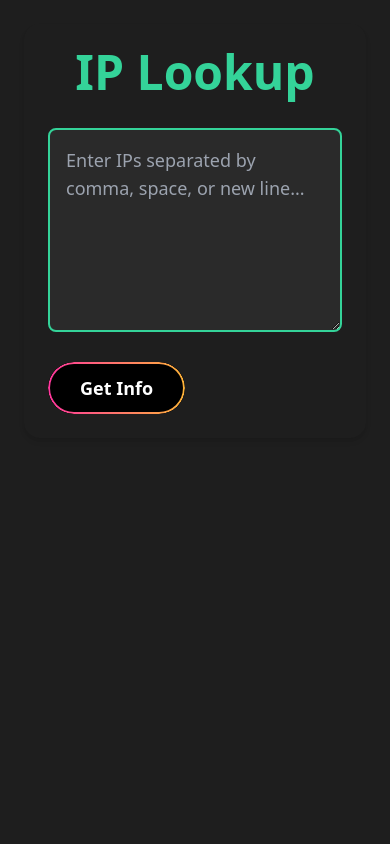
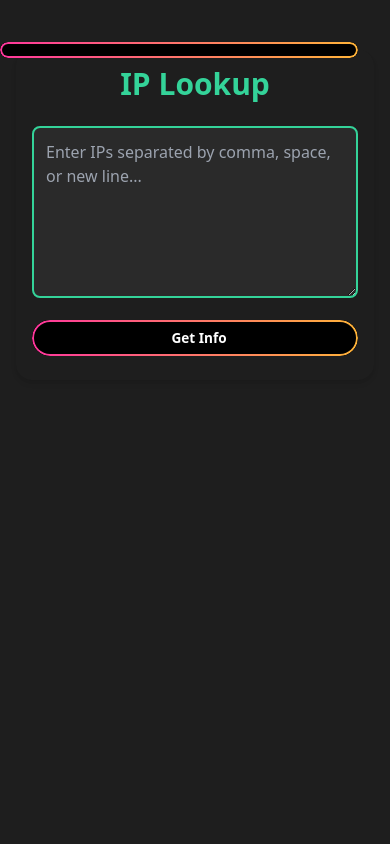
Before and after one commit to harsh142000/ip-lookup-tool, a Flask app: page / in a window 390 px wide. Run offline with Flask 3, Linux system fonts and the light colour scheme; some libraries are stand-ins or nearby versions.

Commit message:
Some more changes

```diff
--- a/app.py
+++ b/app.py
@@ -243,18 +243,27 @@ def handle_ip_lookup():
     # Validate and deduplicate public IPs, limit to 100
     filtered_ips = []
     seen = set()
+    skipped_private_or_invalid = []
+
     for ip in raw_ips:
         if ip in seen:
             continue
+        seen.add(ip)
         if is_valid_public_ip(ip):
             filtered_ips.append(ip)
-            seen.add(ip)
+        else:
+            skipped_private_or_invalid.append(ip)
         if len(filtered_ips) == 100:
             break
 
+
     with ThreadPoolExecutor(max_workers=MAX_WORKERS) as executor:
         results = list(executor.map(get_ip_info, filtered_ips))
-
+    # Track IPs with no useful data
+    no_data_ips = [r["ip"] for r in results if (
+        (not r["isp"] or r["isp"] == "N/A") and
+        (not r["country"] or r["country"] == "N/A")
+        )]
     table_rows = "".join(
         f"<tr><td>{r['ip']}</td><td>{r['isp']}</td><td>{r['country']}</td><td>{r['detections']}</td></tr>"
         for r in results
@@ -281,11 +290,11 @@ def handle_ip_lookup():
     print("----------------------------\n")
 
     return jsonify({
-        "summary": summary_text,
-        "table": table_rows,
-        "raw_table": [[r['ip'], r['isp'], r['country'], r['detections']] for r in results]
-    })
-
+    "summary": summary_text,
+    "table": table_rows,
+    "raw_table": [[r['ip'], r['isp'], r['country'], r['detections']] for r in results],
+    "no_data_ips": no_data_ips
+})
 
 @app.route("/download_excel", methods=["POST"])
 def download_excel():
--- a/static/script.js
+++ b/static/script.js
@@ -84,10 +84,10 @@ async function fetchIPData() {
   // Compose messages for UI below textarea
   let messages = [];
   if (duplicateIPs.length > 0) {
-    messages.push(`⚠️ Duplicate IPs filtered out: ${duplicateIPs.join(", ")}`);
+    messages.push(`⚠️ ${duplicateIPs.length} Duplicate IPs filtered out: ${duplicateIPs.join(", ")}`);
   }
   if (privateIPs.length > 0) {
-    messages.push(`⚠️ Private/Reserved IPs filtered out: ${privateIPs.join(", ")}`);
+    messages.push(`⚠️ ${privateIPs.length} Private/Reserved IPs filtered out: ${privateIPs.join(", ")}`);
   }
 
   // If more than 100 valid public IPs, slice to 100 and warn
@@ -97,10 +97,8 @@ async function fetchIPData() {
     messages.push(
       `⚠️ You entered ${validPublicIPs.length} valid public IPs. Only the first 100 will be processed.`
     );
-    messages.push(`IPs excluded from processing: ${extraIPs.join(", ")}`);
+    messages.push(`⚠️ ${extraIPs.length} IPs excluded from processing: ${extraIPs.join(", ")}`);
   }
-
-  messageDiv.innerHTML = messages.join("<br>") || "";
 
   // Limit to first 100 valid public IPs
   const ipsToProcess = validPublicIPs.slice(0, 100);
@@ -123,6 +121,42 @@ async function fetchIPData() {
 
     const data = await response.json();
 
+    const processedCount = data.raw_table?.length || 0;
+
+    if (data.no_data_ips && data.no_data_ips.length > 0) {
+  const displayList = data.no_data_ips.slice(0, 5).join(", ");
+  const more = data.no_data_ips.length > 5 ? ` and ${data.no_data_ips.length - 5} more...` : "";
+  messages.push(`⚠️ ${data.no_data_ips.length} IPs returned no data from any source: ${displayList}${more}`);
+}
+
+    console.log("RAW TABLE:", data.raw_table);
+
+  // Identify IPs where both ISP and Country are missing
+const rawIPs = inputField.value
+  .split(/[\s,\n]+/)
+  .map(ip => ip.trim())
+  .filter(ip => ip.length > 0);
+
+const processedIPs = (data.raw_table || []).map(row => row[0]);
+const skippedIPs = data.skipped || [];
+
+const droppedIPs = rawIPs.filter(ip => {
+  return !processedIPs.includes(ip) &&
+         !skippedIPs.includes(ip) &&
+         !duplicateIPs.includes(ip) &&
+         !privateIPs.includes(ip) &&
+         !extraIPs.includes(ip);
+});
+
+if (droppedIPs.length > 0) {
+  messages.push(`⚠️ ${droppedIPs.length} IPs returned no data from any source: ${droppedIPs.join(", ")}`);
+}
+messages.unshift(`✅ Data found for ${processedCount} IP${processedCount !== 1 ? 's' : ''}.`);
+
+    // Update UI message div with all warnings
+    messageDiv.innerHTML = messages.join("<br>") || "";
+
+    // Show summary and table
     summaryDiv.innerText = data.summary;
     summarySection.classList.remove("hidden");
 
@@ -130,10 +164,11 @@ async function fetchIPData() {
     tableSection.classList.remove("hidden");
 
     downloadBtn.style.display = "inline-block";
-
+    document.getElementById("resetContainer").classList.remove("hidden");
     // Save latest for copy/download
     window._latestSummary = data.summary;
     window._latestTable = data.raw_table;
+
   } catch (err) {
     console.error("Error:", err);
     alert("❌ Error retrieving IP info:\n" + err.message);
@@ -142,6 +177,7 @@ async function fetchIPData() {
     lookupButton.textContent = "Get Info";
   }
 }
+
 
 // Copy summary text to clipboard
 function copyToClipboard(elementId, btnId) {
@@ -219,23 +255,48 @@ function downloadExcel() {
 
 // Reset tool inputs and outputs
 function resetTool() {
+  // Clear input and messages
   document.getElementById("ipInput").value = "";
-  document.getElementById("message").innerHTML = "";
+  document.getElementById("message").innerText = "";
+  document.getElementById("errorMsg").classList.add("hidden");
+
+  // Hide results and reset UI
   document.getElementById("summarySection").classList.add("hidden");
-  document.getElementById("summary").innerHTML = "";
   document.getElementById("tableSection").classList.add("hidden");
+  document.getElementById("summary").innerText = "";
   document.getElementById("tableBody").innerHTML = "";
 
-  const downloadBtn = document.getElementById("downloadExcelBtn");
-  downloadBtn.style.display = "none";
-  downloadBtn.textContent = "Export to Excel";
-  downloadBtn.classList.remove("downloaded");
-  downloadBtn.disabled = false;
+  // Hide buttons
+  document.getElementById("downloadExcelBtn").style.display = "none";
+  document.getElementById("resetContainer").classList.add("hidden");
 
-  const errorMsg = document.getElementById("errorMsg");
-  errorMsg.classList.add("hidden");
-  errorMsg.textContent = "";
+  // Reset spinner just in case
+  document.getElementById("spinner").classList.add("hidden");
+}
+const toggleThemeBtn = document.getElementById("toggleTheme");
 
-  window._latestSummary = "";
-  window._latestTable = [];
-}
+// Apply theme on initial load
+window.addEventListener("DOMContentLoaded", () => {
+  const savedTheme = localStorage.getItem("theme");
+  if (savedTheme === "light") {
+    document.body.classList.add("light-mode");
+    toggleThemeBtn.innerHTML = '<i class="ph ph-moon"></i>';
+  } else {
+    // Default is dark mode
+    document.body.classList.remove("light-mode");
+    toggleThemeBtn.innerHTML = '<i class="ph ph-sun"></i>';
+  }
+});
+
+// Toggle theme and store preference
+toggleThemeBtn.addEventListener("click", () => {
+  document.body.classList.toggle("light-mode");
+
+  const isLight = document.body.classList.contains("light-mode");
+  toggleThemeBtn.innerHTML = isLight
+    ? '<i class="ph ph-moon"></i>'
+    : '<i class="ph ph-sun"></i>';
+
+  // Save preference
+  localStorage.setItem("theme", isLight ? "light" : "dark");
+});
--- a/static/style.css
+++ b/static/style.css
@@ -2,32 +2,41 @@ body {
   font-family: -apple-system, BlinkMacSystemFont, 'Segoe UI', Roboto, Helvetica, Arial, sans-serif;
   background-color: #1e1e1e;
   color: #ffffff;
+  transition: background-color 0.4s ease, color 0.4s ease;
 }
+
 textarea {
   resize: vertical;
   background-color: #2a2a2a;
   color: #fff;
   border: 1px solid #444;
+  font-size: 1rem;
+  padding: 0.75rem;
 }
+
 table th, table td {
   text-align: center;
   vertical-align: middle;
-  font-size: 18px;
+  font-size: 1rem;
   background-color: #2a2a2a;
   color: #ffffff;
   border: 1px solid #666;
   padding: 0.75rem;
 }
+
 th {
   font-weight: 700;
   background-color: #3a3a3a;
 }
+
 table tr:nth-child(even) {
   background-color: #2f2f2f;
 }
+
 table tr:hover {
   background-color: #3f3f3f;
 }
+
 .spinner {
   border: 4px solid #333;
   border-top: 4px solid #4ade80;
@@ -37,13 +46,17 @@ table tr:hover {
   animation: spin 1s linear infinite;
   margin: 0 auto;
 }
+
 @keyframes spin {
   0% { transform: rotate(0deg); }
   100% { transform: rotate(360deg); }
 }
+
 .neon-button {
   position: relative;
-  display: inline-block;
+  display: inline-flex;
+  align-items: center;
+  justify-content: center;
   padding: 0.75rem 2rem;
   border-radius: 9999px;
   color: #ffffff;
@@ -53,6 +66,7 @@ table tr:hover {
   z-index: 0;
   overflow: hidden;
   transition: color 0.3s, background 0.3s;
+  white-space: nowrap;
 }
 
 .neon-button::before {
@@ -174,13 +164,65 @@ table::-webkit-scrollbar-thumb {
   }
 }
 
-
 #resetBtn {
   background-color: #ff1744;
   border-color: #ff1744;
 }
-
 #resetBtn:hover {
   background-color: #f01440;
   border-color: #f01440;
 }
+
+/* 📱 Mobile Tweaks */
+@media screen and (max-width: 640px) {
+  .neon-button {
+    font-size: 0.85rem;
+    padding: 0.5rem 1rem;
+    width: 100%;
+    margin-bottom: 0.5rem;
+  }
+
+  .section-title {
+    font-size: 1rem;
+    padding: 0.25rem 0.75rem;
+  }
+
+  table th, table td {
+    font-size: 14px;
+    padding: 0.5rem;
+  }
+
+  textarea {
+    font-size: 0.95rem;
+    padding: 0.75rem;
+  }
+
+  .flex-wrap {
+    flex-direction: column;
+    align-items: stretch;
+  }
+
+  #toggleTheme {
+    top: 1rem;
+    right: 1rem;
+    padding: 0.5rem;
+  }
+
+  #toggleTheme i {
+    font-size: 1.25rem;
+  }
+}
+
+/* 📱 Icon-Only Buttons on Very Small Screens */
+@media screen and (max-width: 360px) {
+  .icon-btn .btn-label {
+    display: none;
+  }
+  .icon-btn {
+    padding: 0.75rem;
+    justify-content: center;
+  }
+  .icon-btn i {
+    font-size: 1.5rem;
+  }
+}
--- a/templates/index.html
+++ b/templates/index.html
@@ -9,24 +9,60 @@
   <link href="https://cdn.jsdelivr.net/npm/tailwindcss@2.2.19/dist/tailwind.min.css" rel="stylesheet">
   <script src="https://unpkg.com/@phosphor-icons/web"></script>
   <link rel="stylesheet" href="{{ url_for('static', filename='style.css') }}">
+  <style>
+    html, body {
+      transition: background-color 0.4s ease, color 0.4s ease;
+    }
+    .light-mode {
+      background-color: #ffffff;
+      color: #000000;
+    }
+    .light-mode textarea,
+    .light-mode table th,
+    .light-mode table td,
+    .light-mode .section-title,
+    .light-mode .neon-button,
+    .light-mode .custom-scroll::-webkit-scrollbar-thumb {
+      background-color: #f0f0f0 !important;
+      color: #000000 !important;
+    }
+    .light-mode .neon-button {
+      background-color: #000000 !important;
+      color: #ffffff !important;
+    }
+    .light-mode #summary {
+      color: #000000;
+    }
+  </style>
 </head>
-<body class="min-h-screen p-6 bg-[#1e1e1e] text-white font-sans">
-  <div class="max-w-4xl mx-auto bg-[#2a2a2a] p-6 rounded-2xl shadow-md">
-    <h1 class="text-5xl font-extrabold text-center mb-8 text-green-400">IP Lookup</h1>
+<body class="min-h-screen p-4 sm:p-6 bg-[#1e1e1e] text-white font-sans transition-all duration-300">
+  <div class="relative">
+    <button id="toggleTheme" class="absolute top-2 right-2 neon-button icon-btn text-lg">
+      <i class="ph ph-moon-stars"></i>
+    </button>
+  </div>
 
-    <textarea id="ipInput" rows="6" class="w-full p-4 text-lg rounded-lg border-2 border-green-400 bg-[#1e1e1e] text-white placeholder-gray-400" placeholder="Enter IPs separated by comma, space, or new line..."></textarea>
+  <div class="max-w-4xl mx-auto bg-[#2a2a2a] p-4 sm:p-6 rounded-2xl shadow-md">
+    <h1 class="text-3xl sm:text-5xl font-extrabold text-center mb-6 sm:mb-8 text-green-400">IP Lookup</h1>
 
-    <!-- Added message div below textarea -->
+    <textarea id="ipInput" rows="6" class="w-full p-3 sm:p-4 text-base sm:text-lg rounded-lg border-2 border-green-400 bg-[#1e1e1e] text-white placeholder-gray-400" placeholder="Enter IPs separated by comma, space, or new line..."></textarea>
+
     <div id="message" class="mt-2 text-yellow-400 font-semibold text-sm"></div>
 
-    <div class="flex justify-start">
-      <button id="lookupButton" onclick="fetchIPData()" class="neon-button mt-4 flex items-center gap-2 text-lg">
+    <div class="flex flex-wrap gap-3 justify-start mt-4">
+      <button id="lookupButton" onclick="fetchIPData()" class="neon-button flex items-center gap-2 text-sm sm:text-lg icon-btn">
         <i class="ph ph-arrow-right"></i>
-        Get Info
+        <span class="btn-label">Get Info</span>
       </button>
-    </div>
+      <div id="resetContainer" class="hidden">
+  <button id="resetBtn" class="neon-button icon-btn" onclick="resetTool()">
+    <i class="ph ph-arrow-counter-clockwise"></i>
+    <span class="btn-label">Reset</span>
+  </button>
+</div>
+</div>
 
-    <p id="errorMsg" class="text-red-400 text-center mt-2 hidden font-semibold text-lg">⚠️ Please enter at least one valid IP address.</p>
+    <p id="errorMsg" class="text-red-400 text-center mt-2 hidden font-semibold text-sm sm:text-lg">⚠️ Please enter at least one valid IP address.</p>
 
     <div id="spinner" class="mt-4 hidden flex justify-center">
       <div class="spinner"></div>
@@ -34,21 +70,21 @@
 
     <!-- Summary Section -->
     <div id="summarySection" class="mt-10 hidden border border-gray-600 rounded-xl p-6 bg-[#1e1e1e]">
-      <div class="section-title bg-black text-white border-2 border-green-400 px-4 py-1 inline-block rounded-full mb-4 text-xl font-semibold text-center">
+      <div class="section-title border-2 border-green-400 px-4 py-1 inline-block rounded-full mb-4 text-base sm:text-xl font-semibold text-center">
         Summary
       </div>
-      <div id="summary" class="whitespace-pre-wrap p-4 rounded-xl border border-gray-700 text-left text-lg leading-relaxed text-white font-mono max-h-96 overflow-y-auto custom-scroll"></div>
-      <div class="flex justify-start mt-4 gap-4">
-        <button id="copySummaryBtn" onclick="copyToClipboard('summary', 'copySummaryBtn')" class="neon-button flex items-center gap-2 text-sm px-4 py-2">
+      <div id="summary" class="whitespace-pre-wrap p-4 rounded-xl border border-gray-700 text-left text-sm sm:text-lg leading-relaxed font-mono max-h-96 overflow-y-auto custom-scroll"></div>
+      <div class="flex flex-wrap gap-3 justify-start mt-4">
+        <button id="copySummaryBtn" onclick="copyToClipboard('summary', 'copySummaryBtn')" class="neon-button flex items-center gap-2 text-sm icon-btn">
           <i class="ph ph-copy"></i>
-          Copy Summary
+          <span class="btn-label">Copy Summary</span>
         </button>
       </div>
     </div>
 
     <!-- Table Section -->
     <div id="tableSection" class="mt-10 hidden border border-gray-600 rounded-xl p-6 bg-[#1e1e1e]">
-      <div class="section-title bg-black text-white border-2 border-green-400 px-4 py-1 inline-block rounded-full mb-4 text-xl font-semibold text-center">
+      <div class="section-title border-2 border-green-400 px-4 py-1 inline-block rounded-full mb-4 text-base sm:text-xl font-semibold text-center">
         Table
       </div>
       <div class="overflow-x-auto custom-scroll">
@@ -67,25 +103,20 @@
         </div>
       </div>
 
-      <!-- Buttons -->
-      <div class="flex justify-start mt-4 gap-10">
-        <button id="copyTableBtn" onclick="copyTableToClipboard('copyTableBtn')" class="neon-button flex items-center gap-2 text-sm">
+      <div class="flex flex-wrap gap-3 justify-start mt-4">
+        <button id="copyTableBtn" onclick="copyTableToClipboard('copyTableBtn')" class="neon-button flex items-center gap-2 text-sm icon-btn">
           <i class="ph ph-copy"></i>
-          Copy Table
+          <span class="btn-label">Copy Table</span>
         </button>
-        <!-- Removed hidden class, using inline style for JS control -->
-        <button id="downloadExcelBtn" onclick="downloadExcel()" class="neon-button flex items-center gap-4 text-sm px-4 py-2" style="display:none;">
+        <button id="downloadExcelBtn" onclick="downloadExcel()" class="neon-button flex items-center gap-2 text-sm icon-btn" style="display:none;">
           <i class="ph ph-download-simple"></i>
-          Export to Excel
-        </button>
-        <button id="resetBtn" class="neon-button" onclick="resetTool()">
-          Reset
+          <span class="btn-label">Export to Excel</span>
         </button>
       </div>
     </div>
   </div>
 
-  <!-- JS -->
+
   <script src="{{ url_for('static', filename='script.js') }}"></script>
 </body>
 </html>
```
Also changed, not shown: other parts of static/style.css (+10 -34 lines).
